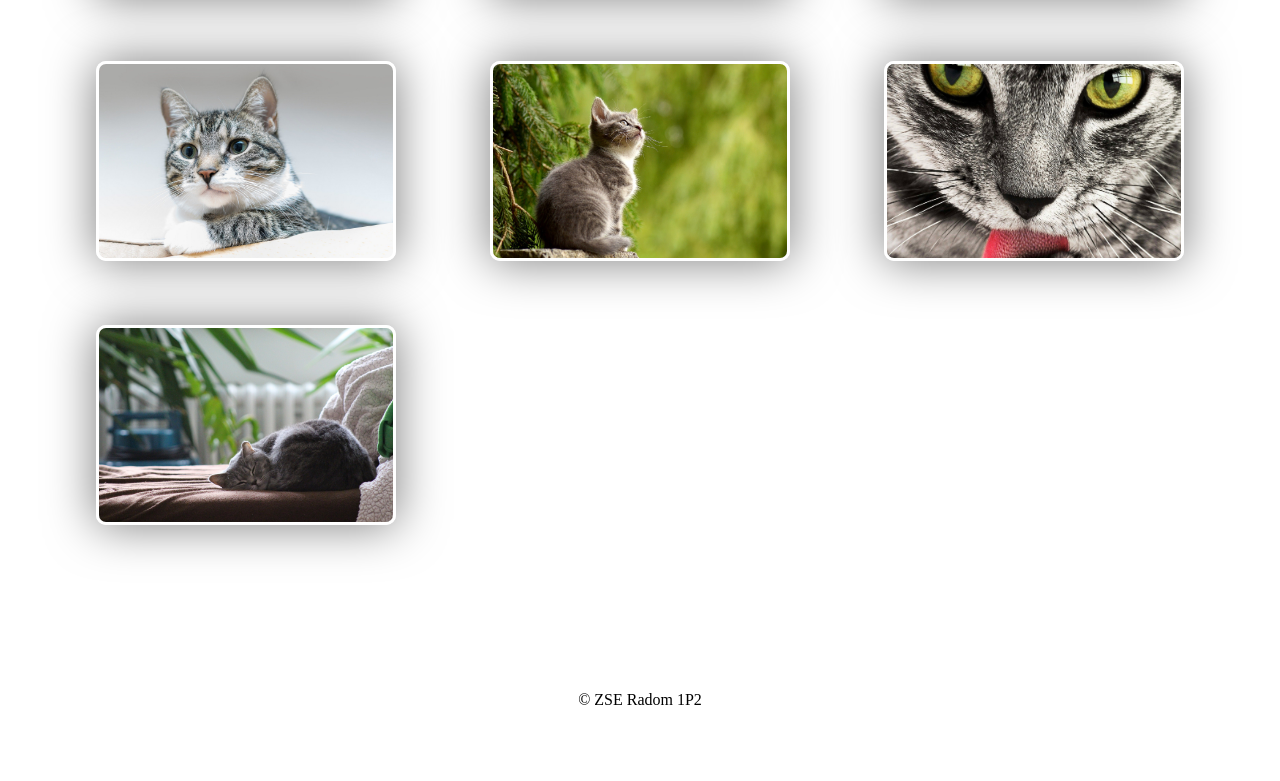
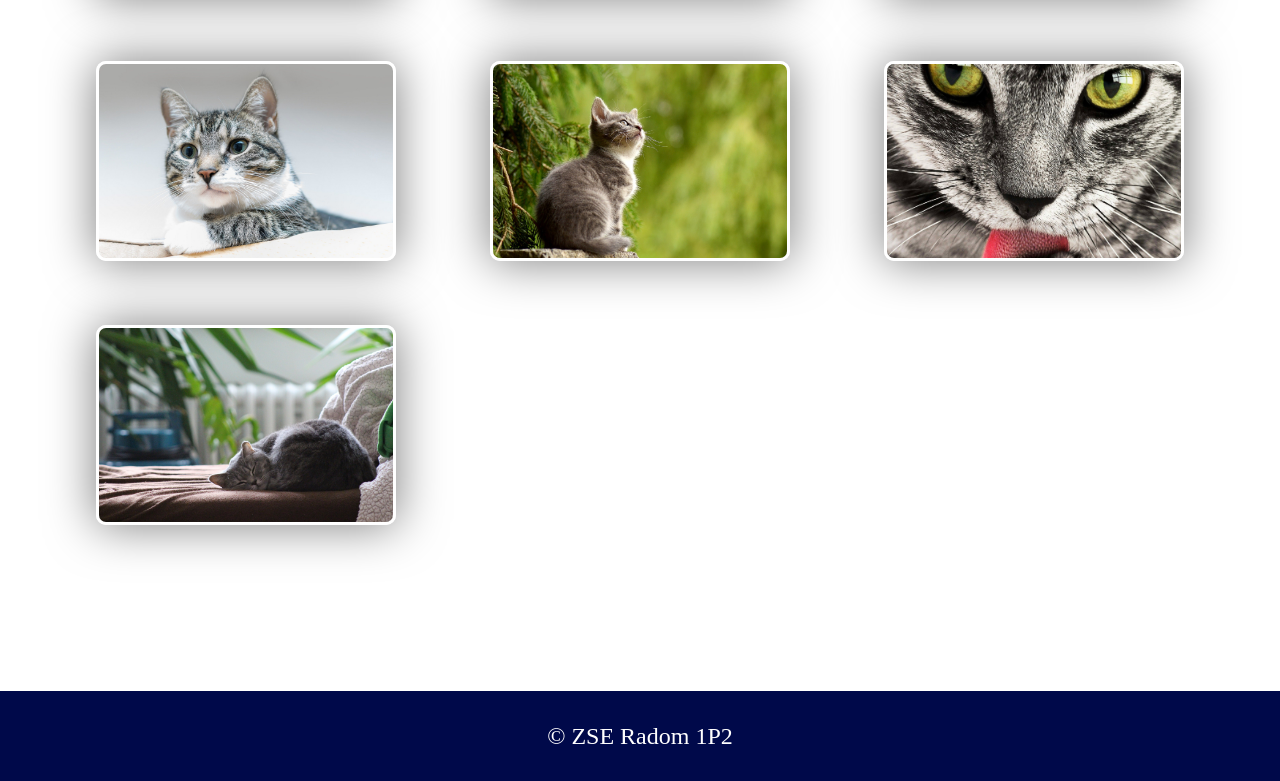
Before and after one commit to BartekNedzi/cathubpl, a plain HTML site: page index.html in a window 1280 px wide. Shown: the part 1206-1987 px from the top of the page. Before the commit the page ends 1915 px from the top, so only its background shows below. Drawn offline with Linux system fonts and the light colour scheme; a web font is replaced by a local one.

Commit message:
Update style.css

```diff
--- a/style.css
+++ b/style.css
@@ -153,11 +153,11 @@ main {
   .dot {
     cursor: pointer;
   }
-/*
+
 footer {
       position: absolute;
-      height: 90px;
-      width: 100%;
+      max-height: 90px;
+      min-width: 100%;
       margin-bottom: 0%;
       background-color: var(--blue);
 }
@@ -169,7 +169,7 @@ p {
     color: var(--white);
     font-size: 24px;
     line-height: 90px;
-}*/
+}
 
 .hub {
   background-color: #ffa31a;
```
